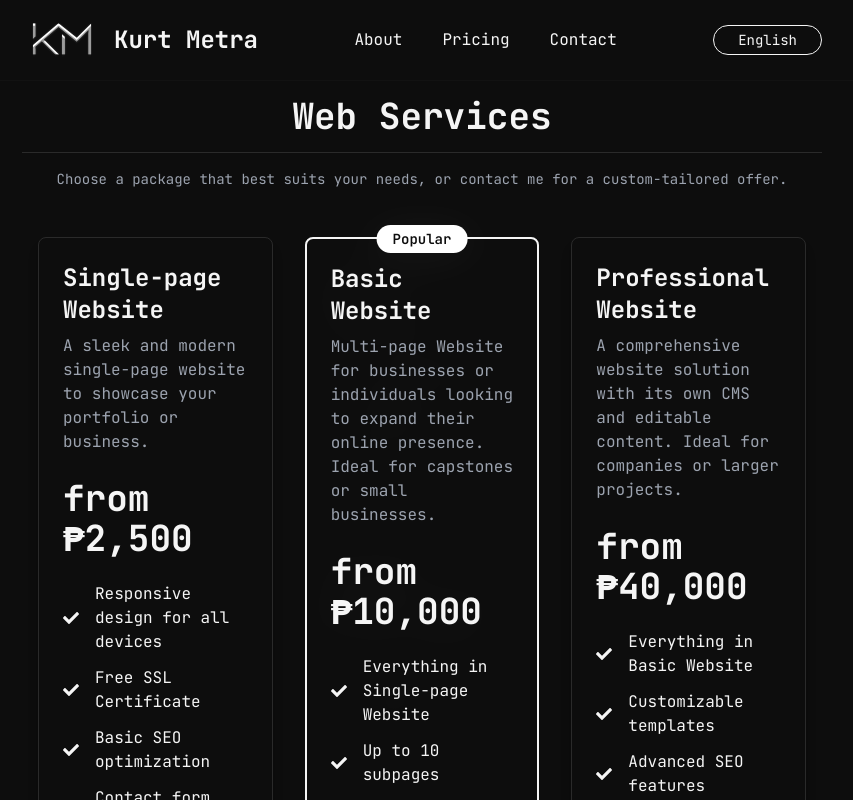
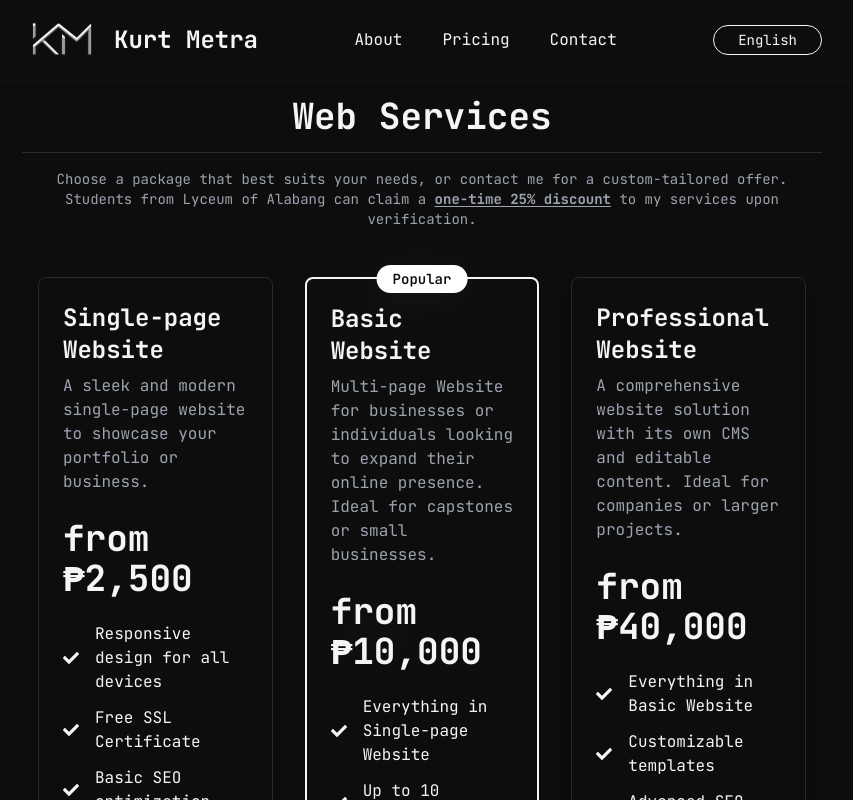
Before and after one commit to k-metra/NewPortfolio, a React (Create React App) app: page /en/pricing in a window 1280 px wide. Shown: the top 800 px of the page, without its empty margins (218-1071 px from the left). Built offline with nearby package versions, Linux system fonts and the light colour scheme.

Commit message:
feat: add student discount information to Pricing page

```diff
--- a/src/pages/Pricing.tsx
+++ b/src/pages/Pricing.tsx
@@ -23,7 +23,7 @@ export default function Pricing() {
         <main className="w-full min-h-screen flex flex-col items-center pt-20 bg-background overflow-x-hidden font-jetbrains">
             <div className="w-full max-w-[90vw] sm:max-w-[28rem] md:max-w-[35rem] lg:max-w-[45rem] xl:max-w-[50rem] mx-4">
                 <h1 className="text-2xl sm:text-3xl md:text-4xl font-bold text-center mt-4 text-text-primary font-jetbrains">Web Services</h1>
-                <p className="text-text-muted text-sm py-4 border-t border-border mt-4 mb-8 text-center">Choose a package that best suits your needs, or contact me for a custom-tailored offer.</p>
+                <p className="text-text-muted text-sm py-4 border-t border-border mt-4 mb-8 text-center">Choose a package that best suits your needs, or contact me for a custom-tailored offer. Students from Lyceum of Alabang can claim a <strong className="underline underline-offset-2">one-time 25% discount</strong> to my services upon verification.</p>
             </div>
 
             <div className="md:w-[60%] w-full max-w-[90vw] grid gap-8 sm:grid-cols-2 md:grid-cols-3 mb-16">
```
